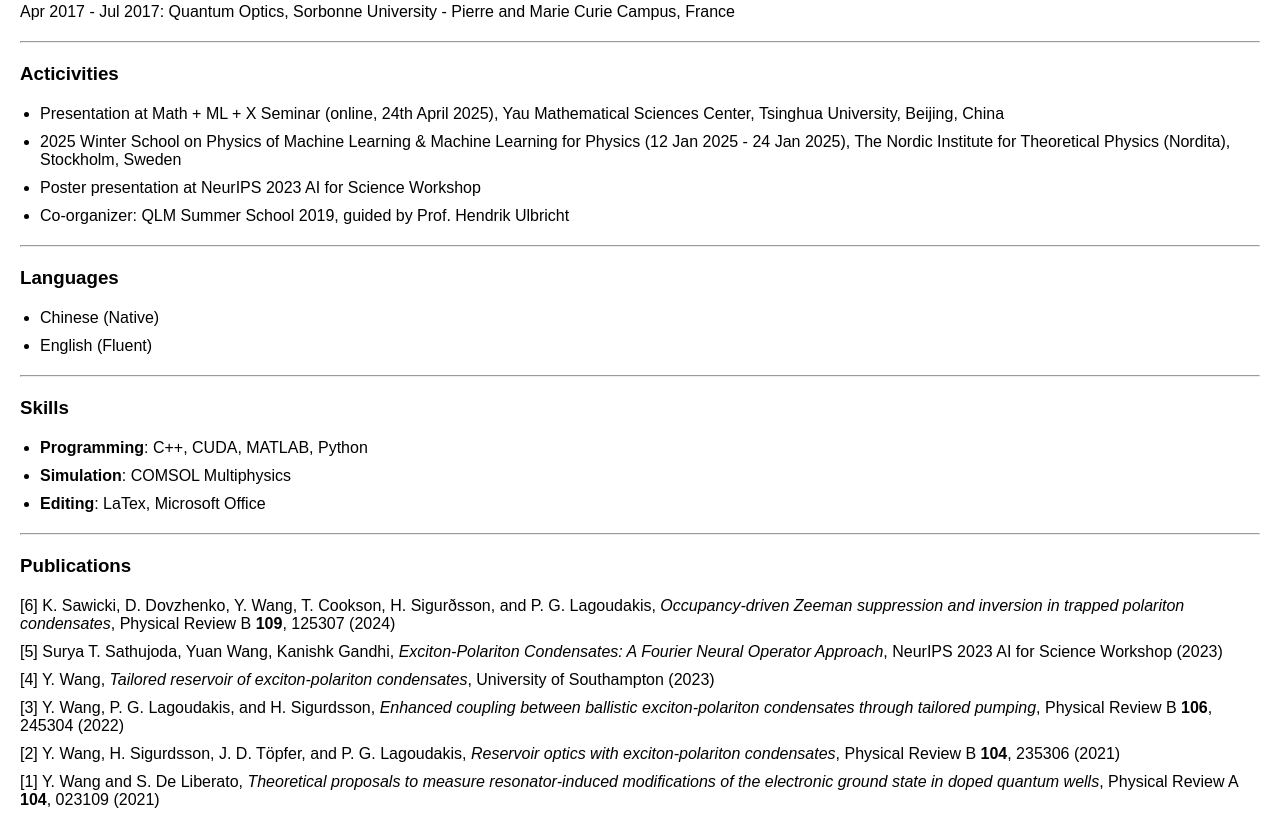
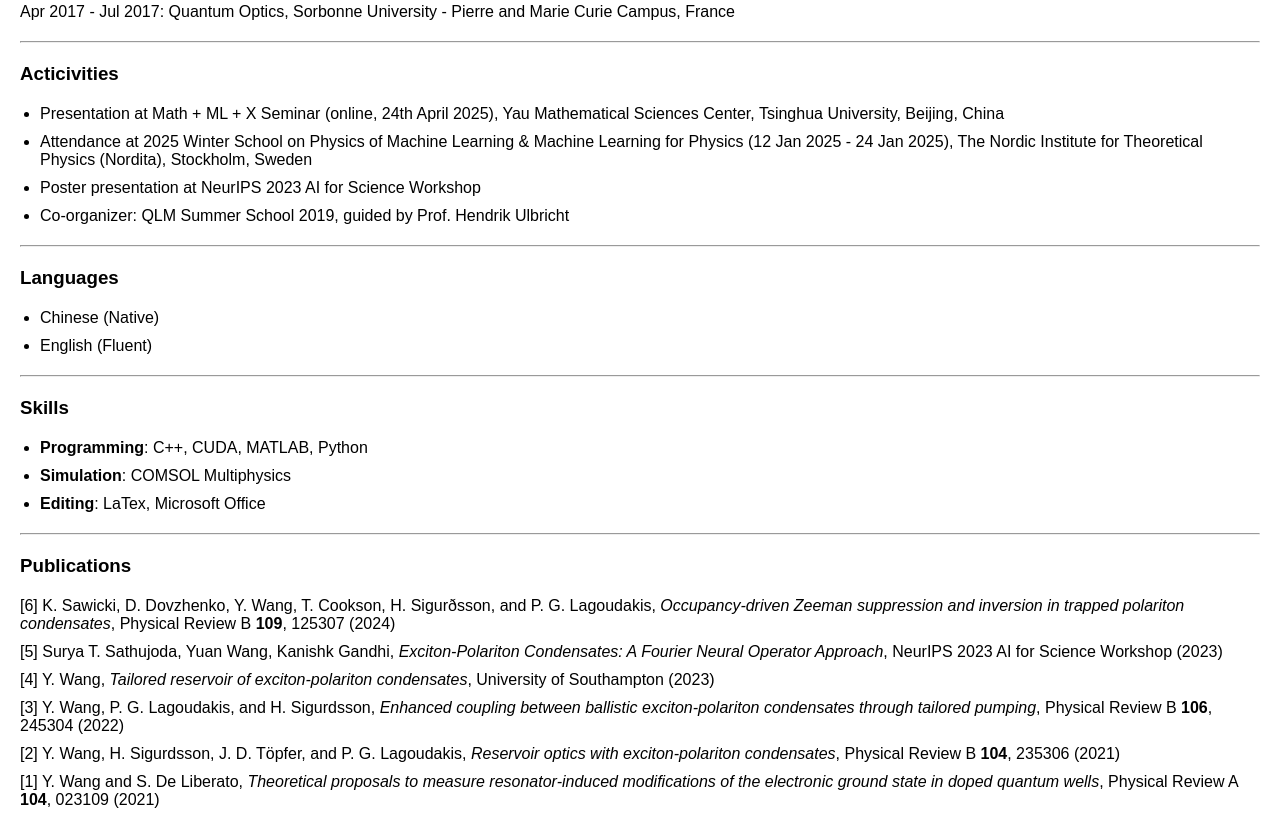
Before and after one commit to ywang-phy/ywang-phy-github.io, a plain HTML site: page index.html in a window 1280 px wide. Shown: the part 874-1703 px from the top of the page. Drawn offline with Linux system fonts and the light colour scheme.

Commit message:
Update index.html

```diff
--- a/index.html
+++ b/index.html
@@ -95,7 +95,7 @@
 <h3 id="acticivities">Acticivities</h3>
 <ul>
 <li>Presentation at Math + ML + X Seminar (online, 24th April 2025), Yau Mathematical Sciences Center, Tsinghua University, Beijing, China</li>
-<li>2025 Winter School on Physics of Machine Learning & Machine Learning for Physics (12 Jan 2025 - 24 Jan 2025), The Nordic Institute for Theoretical Physics (Nordita), Stockholm, Sweden</li>
+<li>Attendance at 2025 Winter School on Physics of Machine Learning & Machine Learning for Physics (12 Jan 2025 - 24 Jan 2025), The Nordic Institute for Theoretical Physics (Nordita), Stockholm, Sweden</li>
 <li>Poster presentation at NeurIPS 2023 AI for Science Workshop</li>
 <li>Co-organizer: QLM Summer School 2019, guided by Prof. Hendrik Ulbricht</li>
 </ul>
```
